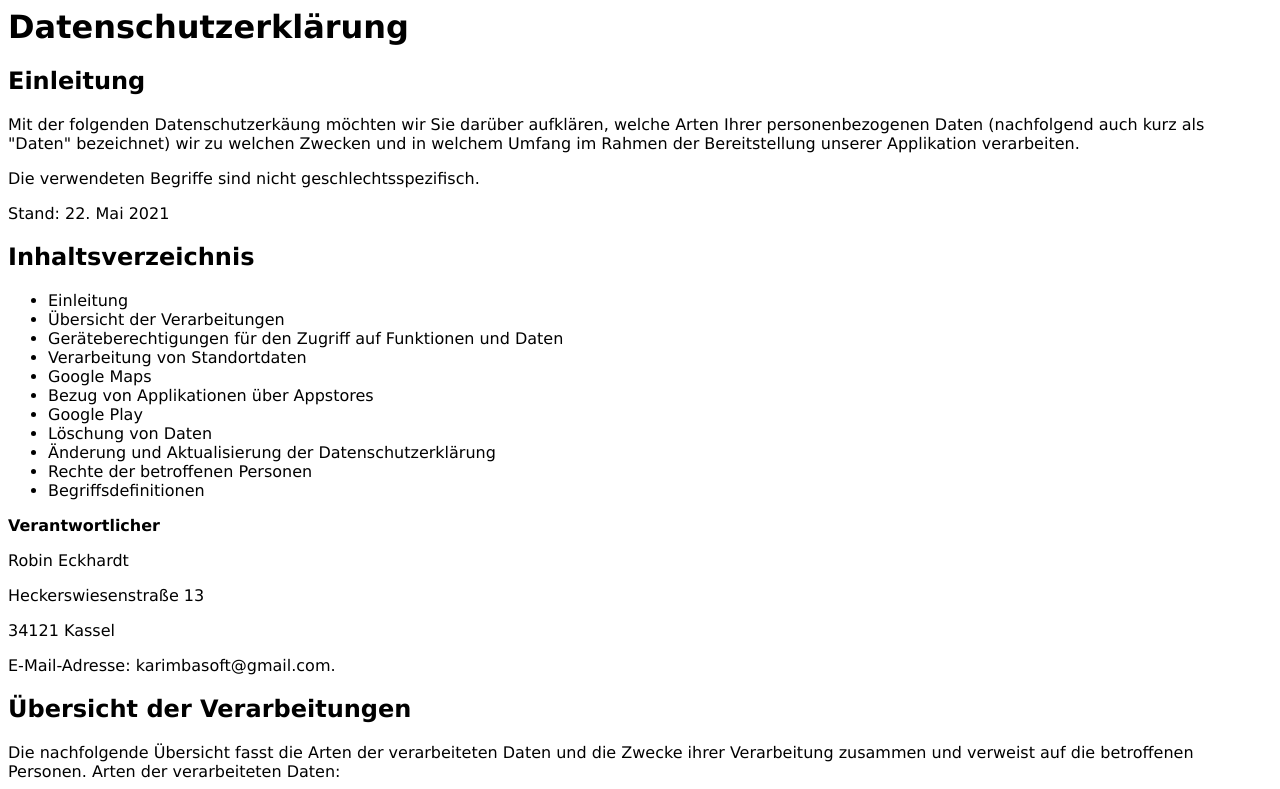
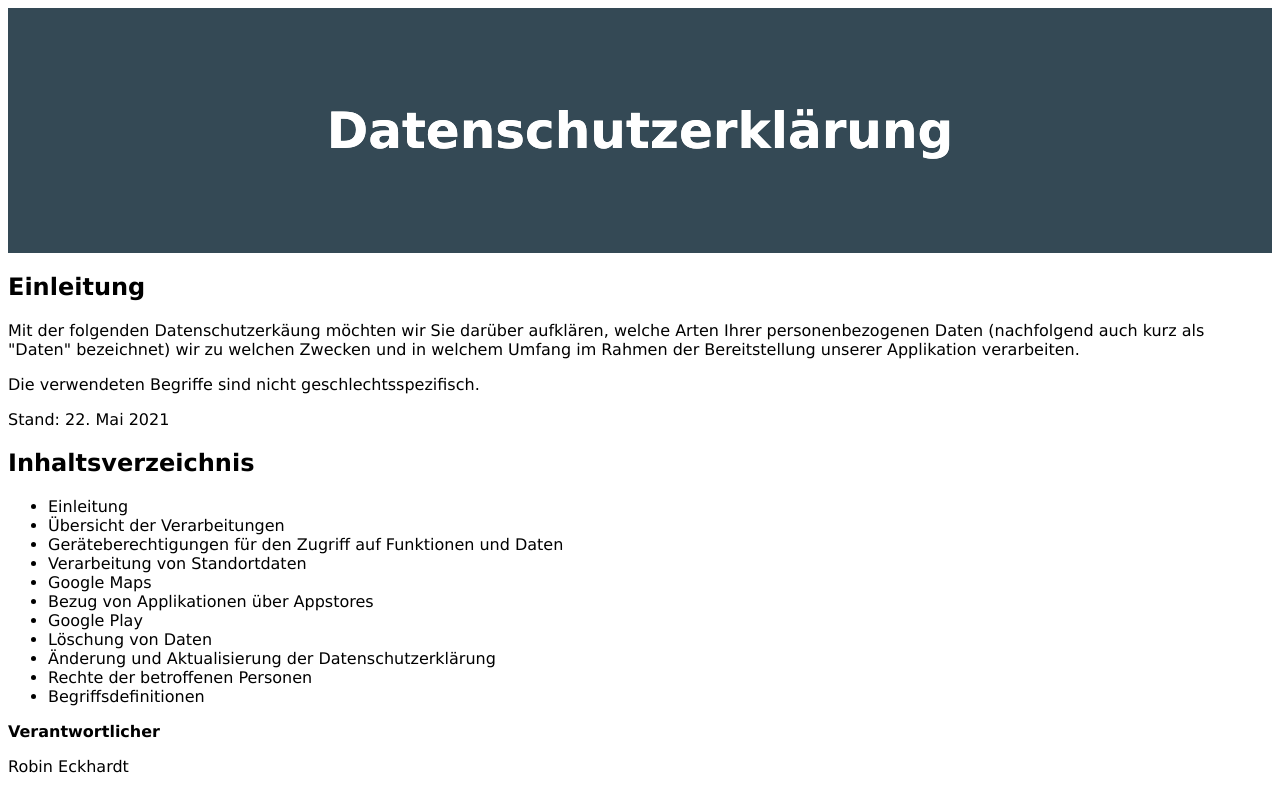
Before and after one commit to Robinson97/Robinson97.github.io, a plain HTML site: page privacy.html in a window 1280 px wide. Shown: the top 789 px of the page. Drawn offline with Linux system fonts and the light colour scheme.

Commit message:
Add Header style

```diff
--- a/privacy.html
+++ b/privacy.html
@@ -1,4 +1,3 @@
-
 <html>
 <head>
 <style>
@@ -11,10 +10,22 @@ font-style: normal;
 font-variant: normal;
 text-transform: none;
 }
+
+#header{
+  padding: 60px;
+  text-align: center;
+  background: #344955;
+  color: white;
+  font-size: 25px;
+  box-shadow: 5px 5px;
+  text-shadow: 0px 0px;
+  }
 </style>
 </head>
 <body id="demoFont">
+ <div id="header">
 <h1 id="datenschutzerklrung">Datenschutzerklärung</h1>
+  </div>
 </p>
 <h2 id="einleitung">Einleitung</h2>
 </p>
```
